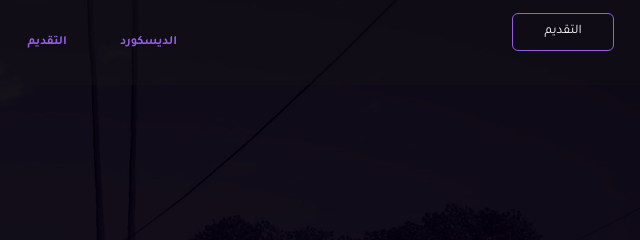
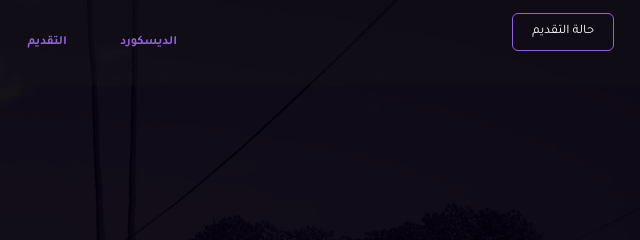
Before and after one commit to M7amed121/Urabi, a plain HTML site: page index.html in a window 1280 px wide. Shown: the top 240 px of the page, 640-1280 px from the left. Drawn offline with Linux system fonts and the light colour scheme.

Commit message:
Update index.html

```diff
--- a/index.html
+++ b/index.html
@@ -28,7 +28,7 @@
             <a target="_blank" href="https://discord.gg/DKhgWrvhKF">الديسكورد</a>
         </nav>
         <img src="image/logotest.png" alt="">
-        <button onclick="window.open('index2.html','_blank')" class="button-9" >التقديم</button>
+        <button onclick="window.open('index2.html','_blank')" class="button-9" >حالة التقديم</button>
 
 
         <div class="content">
```
